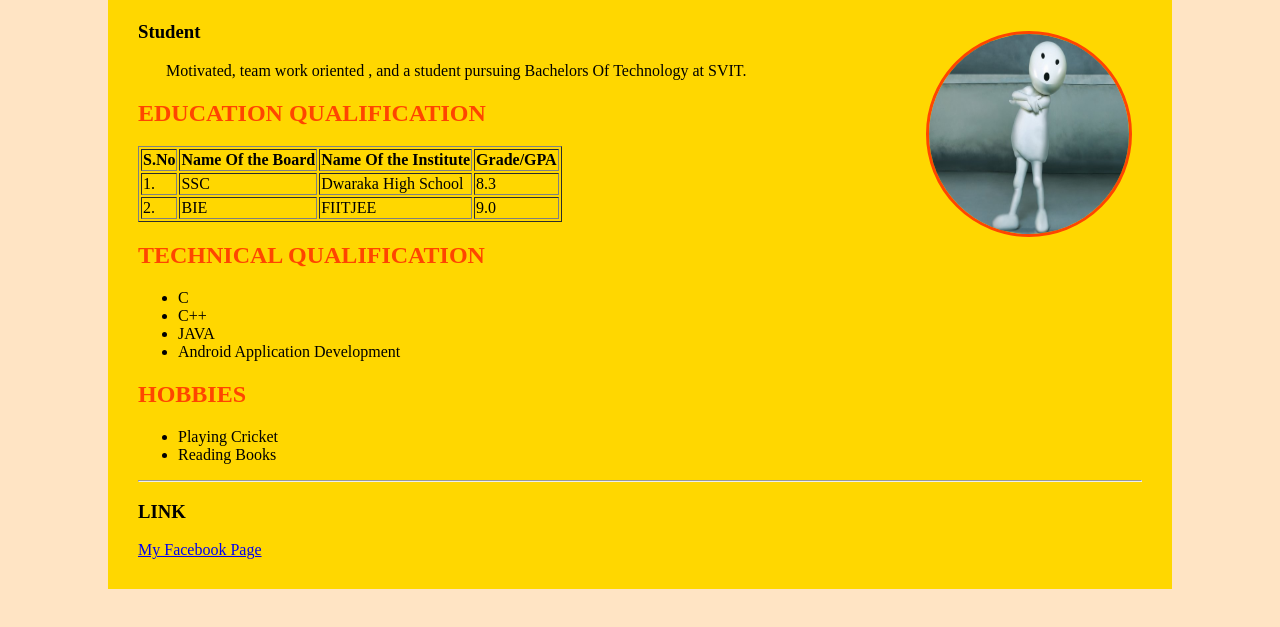
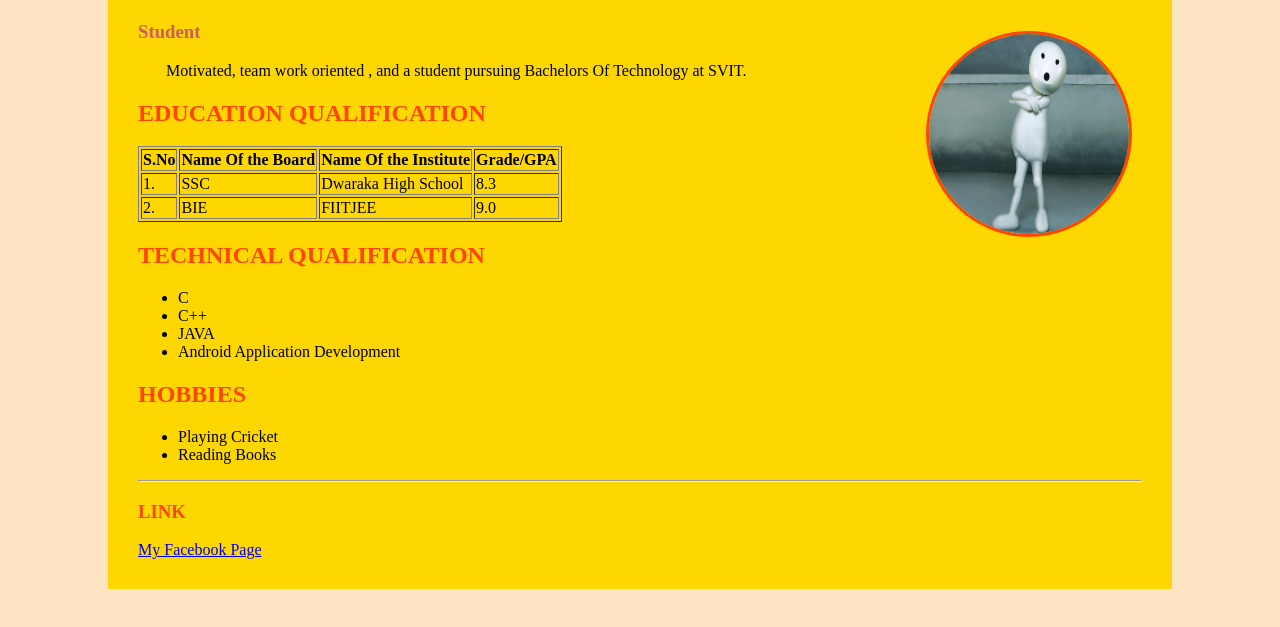
Before and after one commit to toshanmukh/toshanmukh.github.io, a plain HTML site: page index.html in a window 1280 px wide. Shown: the part 189-816 px from the top of the page. Drawn offline with Linux system fonts and the light colour scheme.

Commit message:
Update main.css

```diff
--- a/main.css
+++ b/main.css
@@ -5,14 +5,15 @@ h2{
     color:orangered;
 
 }
-h3{
-    #prof{
+
+#prof{
     color:indianred;
     }
-    #lin{
+#lin{
         color:orangered;
-    }
 }
+
+
 #box{
     margin:100px;
     background:gold;
```
